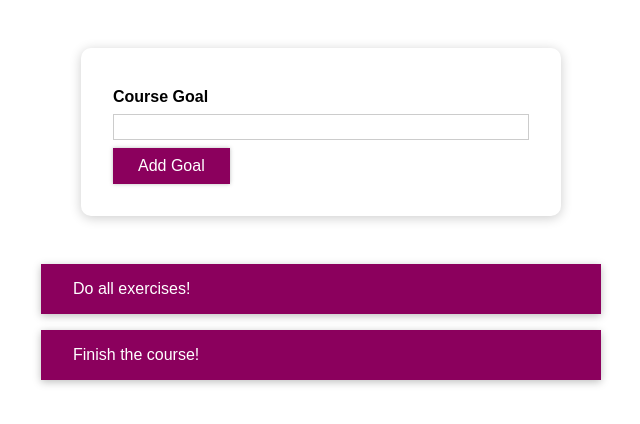
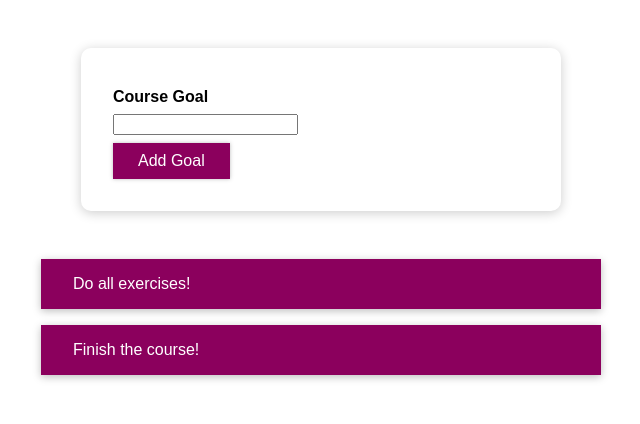
Before and after one commit to KakwiriStephen/ReactDesigns, a React (Create React App) app in the folder Styling-Components/: page / in a window 1280 px wide. Shown: the top 424 px of the page, without its empty margins (319-959 px from the left). Built offline with nearby package versions, Linux system fonts and the light colour scheme.

Commit message:
Styled Components on a div

```diff
--- a/Styling-Components/src/components/CourseGoals/CourseInput/CourseInput.js
+++ b/Styling-Components/src/components/CourseGoals/CourseInput/CourseInput.js
@@ -1,36 +1,72 @@
-import React, { useState } from 'react';
+import React, { useState } from "react";
+import styled from "styled-components";
 
-import Button from '../../UI/Button/Button';
-import './CourseInput.css';
+import Button from "../../UI/Button/Button";
+import "./CourseInput.css";
 
-const CourseInput = props => {
-  const [enteredValue, setEnteredValue] = useState('');
+const FormControl = styled.div`
+  margin: 0.5rem 0;
 
-  const [isValid,setIsvalid]=useState(true)
+  & label {
+    font-weight: bold;
+    display: block;
+    margin-bottom: 0.5rem;
+  }
 
-  const goalInputChangeHandler = event => {
-    if(event.target.value.trim().length > 0){
+  &input {
+    display: block;
+    width: 100%;
+    border: 1px solid #ccc;
+    font: inherit;
+    line-height: 1.5rem;
+    padding: 0 0.25rem;
+  }
+
+  &input:focus {
+    outline: none;
+    background: #fad0ec;
+    border-color: #8b005d;
+  }
+
+  &.invalid input {
+    background-color: red;
+    background: rgb(242, 200, 200);
+  }
+
+  &.invalid label {
+    color: red;
+  }
+`;
+
+const CourseInput = (props) => {
+  const [enteredValue, setEnteredValue] = useState("");
+
+  const [isValid, setIsvalid] = useState(true);
+
+  const goalInputChangeHandler = (event) => {
+    if (event.target.value.trim().length > 0) {
       setIsvalid(true);
     }
     setEnteredValue(event.target.value);
   };
 
-  const formSubmitHandler = event => {
+  const formSubmitHandler = (event) => {
     event.preventDefault();
-    if (enteredValue.trim().length === 0){
-    setIsvalid(false)
-    return;
+    if (enteredValue.trim().length === 0) {
+      setIsvalid(false);
+      return;
     }
     props.onAddGoal(enteredValue);
   };
 
   return (
     <form onSubmit={formSubmitHandler}>
-      <div className={`form-control ${!isValid ? 'invalid' : ''}`}>
+      <FormControl>
+        {" "}
         <label>Course Goal</label>
         <input type="text" onChange={goalInputChangeHandler} />
-      </div>
-      <Button type="submit" >Add Goal</Button>
+      </FormControl>
+      <Button type="submit">Add Goal</Button>
     </form>
   );
 };
--- a/Styling-Components/src/components/UI/Button/Button.js
+++ b/Styling-Components/src/components/UI/Button/Button.js
@@ -12,6 +12,7 @@ const Button = styled.button`
   background: #8b005d;
   box-shadow: 0 0 4px rgba(0, 0, 0, 0.26);
   cursor: pointer;
+
 
 
 &:focus {
```
Also changed, not shown: 1 other file (tests, documents, lock files or other folders).
